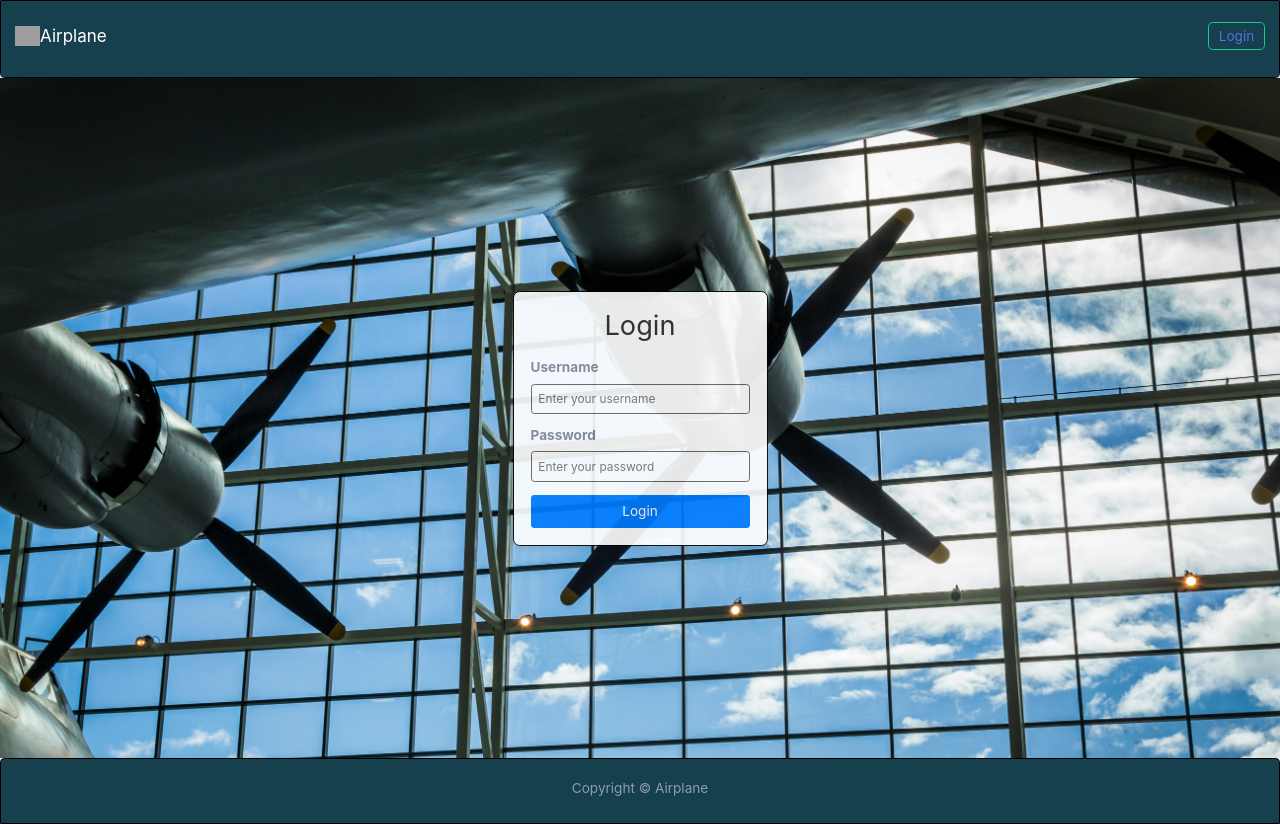
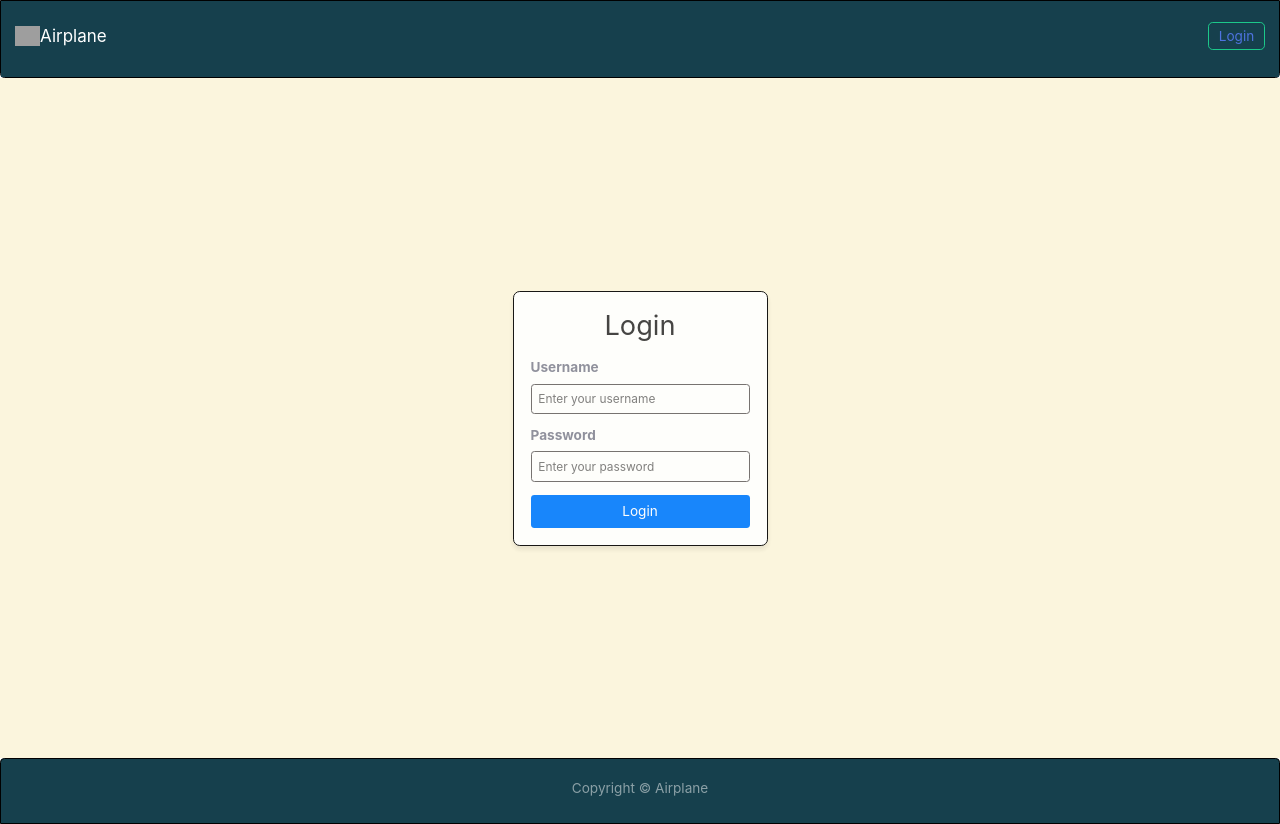
Before and after one commit to PranavSatam2/aviationui-main, a React (Vite) app: page /Login in a window 1280 px wide. Built offline with nearby package versions, Linux system fonts and the light colour scheme; grey boxes are pictures that could not be loaded; a web font is replaced by a local one.

Commit message:
login css change

```diff
--- a/src/styles/LoginPage.css
+++ b/src/styles/LoginPage.css
@@ -3,8 +3,7 @@
   justify-content: center;
   align-items: center;
   height: 100vh;
-  background-image: url('../assets/hangar.jpg');
-  background-size: cover;
+  background: #FBF5DD;
 }
 
 .login-form {
```
Also changed, not shown: src/assets/airplane.jpg (added).
